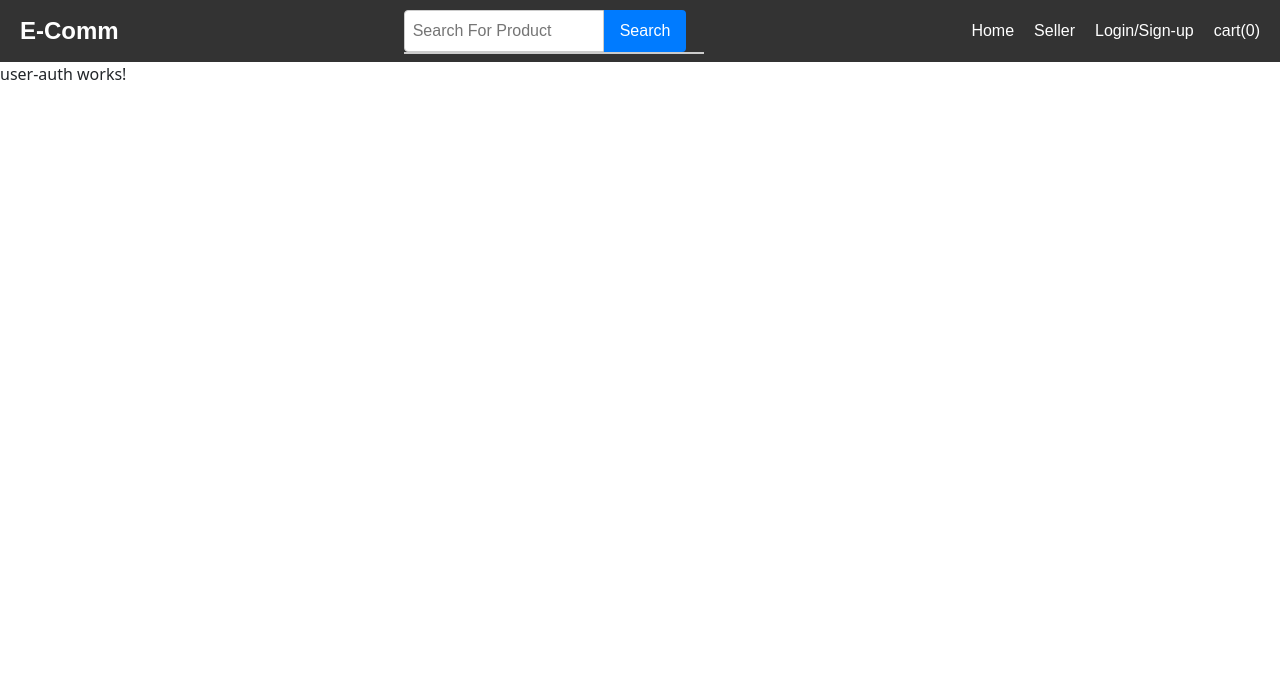
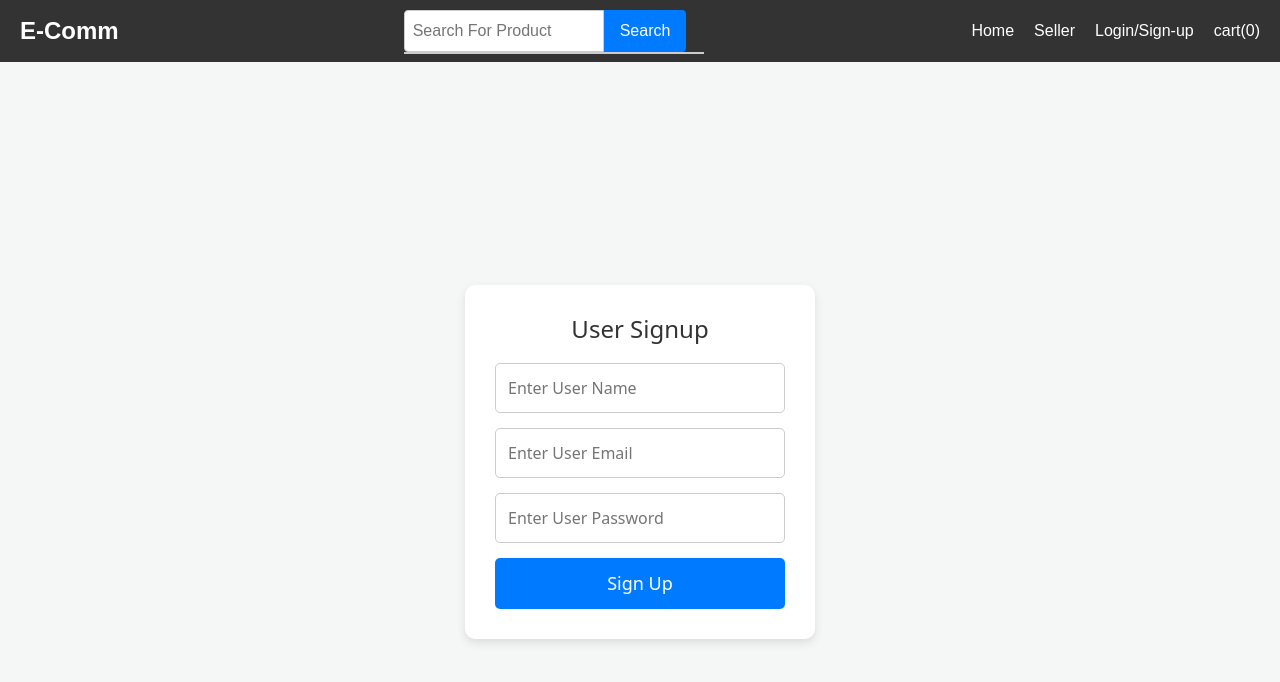
Before and after one commit to khokharkeyur/E-commerce-Angular, an Angular app: page /user-auth in a window 1280 px wide. Shown: the top 682 px of the page. Built offline with nearby package versions, Linux system fonts and the light colour scheme.

Commit message:
Add user signup form with styling and functionality

```diff
--- a/src/app/user-auth/user-auth.component.css
+++ b/src/app/user-auth/user-auth.component.css
@@ -0,0 +1,73 @@
+.user-auth {
+    display: flex;
+    justify-content: center;
+    align-items: center;
+    height: 100vh;
+    background-color: #f4f7f6;
+}
+
+.sign-up {
+    background: #ffffff;
+    padding: 30px;
+    border-radius: 10px;
+    box-shadow: 0px 4px 10px rgba(0, 0, 0, 0.1);
+    text-align: center;
+    width: 350px;
+}
+
+.sign-up h1 {
+    margin-bottom: 20px;
+    font-size: 24px;
+    color: #333;
+}
+
+.common-form {
+    display: flex;
+    flex-direction: column;
+    gap: 15px;
+}
+
+.form-input {
+    width: 100%;
+    padding: 12px;
+    border: 1px solid #ccc;
+    border-radius: 5px;
+    font-size: 16px;
+    transition: 0.3s;
+}
+
+.form-input:focus {
+    border-color: #007BFF;
+    outline: none;
+    box-shadow: 0px 0px 5px rgba(0, 123, 255, 0.2);
+}
+
+.form-button {
+    background: #007BFF;
+    color: #fff;
+    padding: 12px;
+    border: none;
+    border-radius: 5px;
+    font-size: 18px;
+    cursor: pointer;
+    transition: 0.3s;
+}
+
+.form-button:hover {
+    background: #0056b3;
+}
+
+.login-link {
+    margin-top: 15px;
+    font-size: 14px;
+    color: #555;
+}
+
+.login-link a {
+    color: #007BFF;
+    text-decoration: none;
+}
+
+.login-link a:hover {
+    text-decoration: underline;
+}
--- a/src/app/user-auth/user-auth.component.html
+++ b/src/app/user-auth/user-auth.component.html
@@ -1 +1,11 @@
-<p>user-auth works!</p>
+<div class="user-auth">
+    <div class="sign-up">
+        <h1>User Signup</h1>
+        <form #userSignUp="ngForm" class="common-form" (ngSubmit)="signUp(userSignUp.value)">
+            <input type="text" class="form-input" name="name" placeholder="Enter User Name" ngModel />
+            <input type="text" class="form-input" name="email" placeholder="Enter User Email" ngModel /><input
+                type="password" class="form-input" name="password" placeholder="Enter User Password" ngModel />
+            <button class="form-button">Sign Up</button>
+        </form>
+    </div>
+</div>
--- a/src/app/user-auth/user-auth.component.ts
+++ b/src/app/user-auth/user-auth.component.ts
@@ -1,11 +1,17 @@
 import { Component } from '@angular/core';
+import { FormsModule } from '@angular/forms';
+import { SignUP } from '../interfases';
 
 @Component({
   selector: 'app-user-auth',
-  imports: [],
+  imports: [FormsModule],
   templateUrl: './user-auth.component.html',
   styleUrl: './user-auth.component.css'
 })
 export class UserAuthComponent {
 
+  signUp(data:SignUP) {
+    console.log('data', data)
+  }
+
 }
```
